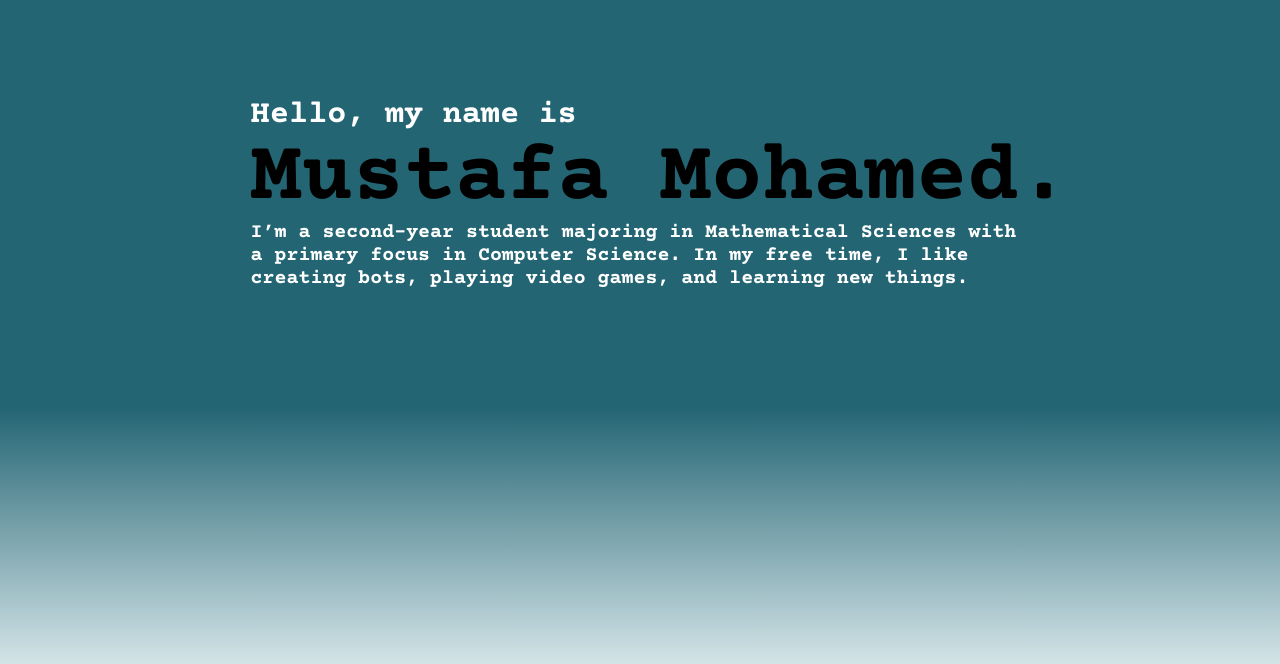
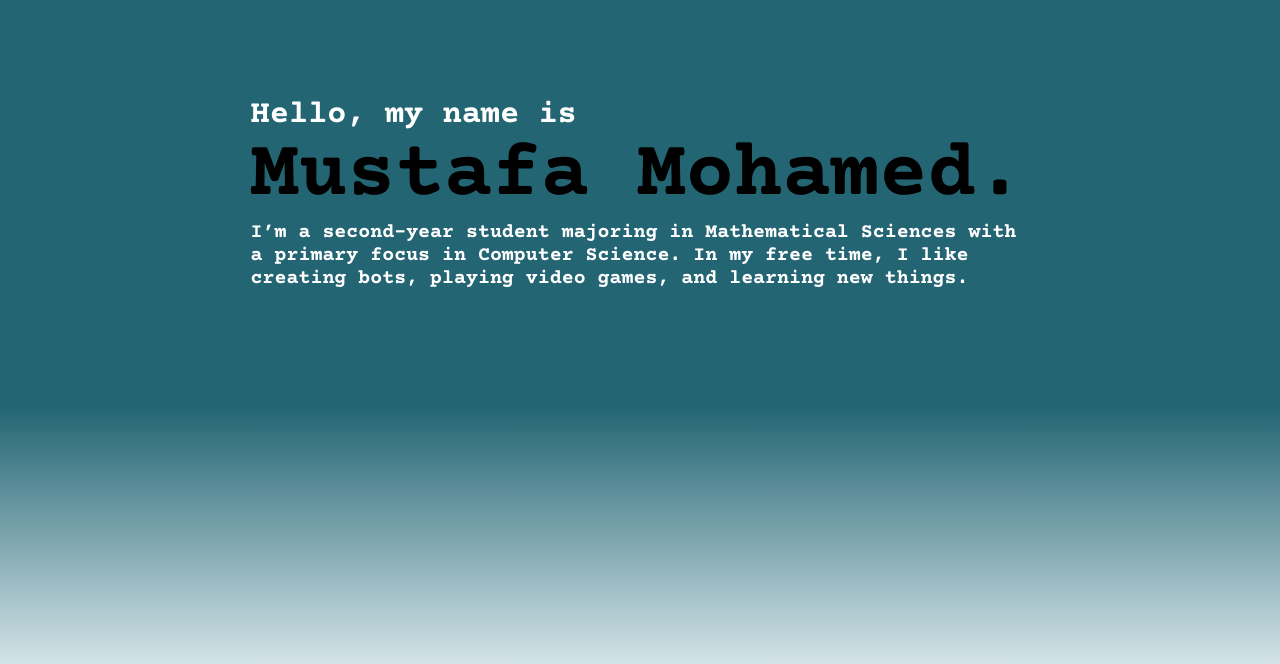
Before and after one commit to mstafam/mstafam.github.io, a plain HTML site: page index.html in a window 1280 px wide. Shown: the part 136-800 px from the top of the page. Drawn offline with Linux system fonts and the light colour scheme.

Commit message:
Update style.css

```diff
--- a/style.css
+++ b/style.css
@@ -39,7 +39,7 @@ body, html {
 }
 
 #Name {
-    font-size: 6.67vw;
+    font-size: 6.3vw;
     color: black;
     position: absolute;
     left: 19.58vw;
```
